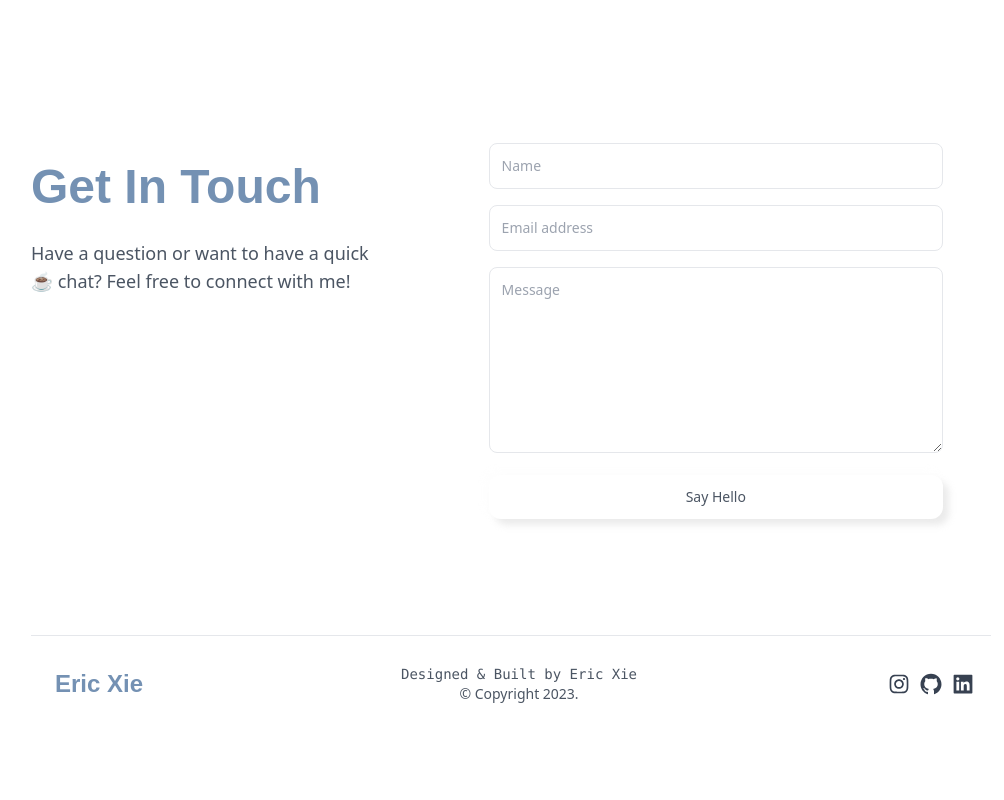
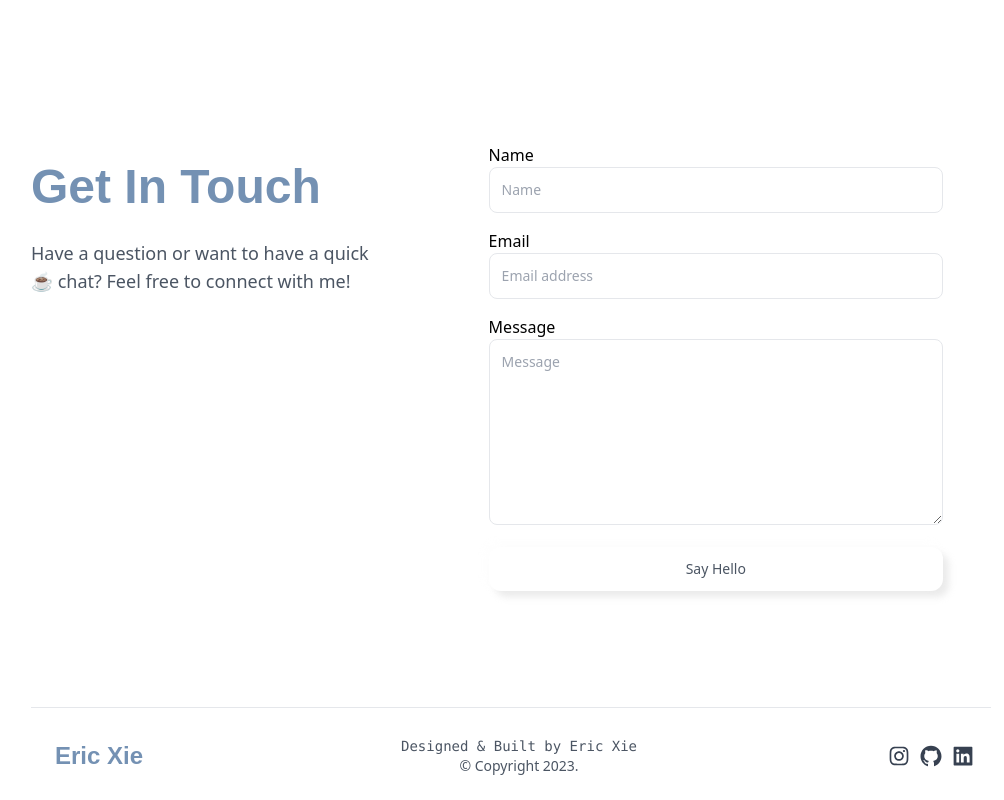
Before and after one commit to ericcxie/personal-website, a Next.js app: page / in a window 1280 px wide. Shown: the part 2579-3379 px from the top of the page, without its empty margins (129-1133 px from the left). Before the commit the page ends 3307 px from the top, so only its background shows below. Built offline with nearby package versions, Linux system fonts and the light colour scheme.

Commit message:
Error fix

```diff
--- a/components/sections/about.js
+++ b/components/sections/about.js
@@ -34,21 +34,21 @@ export default function About() {
 
               <div className="flex flex-row justify-start items-start gap-5 sm:gap-8 md:gap-14 lg:gap-24">
                 <ul className="flex flex-col">
-                  <li className="inline-flex items-center"><svg xmlns="http://www.w3.org/2000/svg" class="h-5 w-5" viewBox="0 0 20 20" fill="currentColor"> <path fill-rule="evenodd" d="M7.293 14.707a1 1 0 010-1.414L10.586 10 7.293 6.707a1 1 0 011.414-1.414l4 4a1 1 0 010 1.414l-4 4a1 1 0 01-1.414 0z" clip-rule="evenodd"/></svg>
+                  <li className="inline-flex items-center"><svg xmlns="http://www.w3.org/2000/svg" class="h-5 w-5" viewBox="0 0 20 20" fill="currentColor"> <path fillRule="evenodd" d="M7.293 14.707a1 1 0 010-1.414L10.586 10 7.293 6.707a1 1 0 011.414-1.414l4 4a1 1 0 010 1.414l-4 4a1 1 0 01-1.414 0z" clipRule="evenodd"/></svg>
                     Python</li>
-                  <li className="inline-flex items-center"><svg xmlns="http://www.w3.org/2000/svg" class="h-5 w-5" viewBox="0 0 20 20" fill="currentColor"> <path fill-rule="evenodd" d="M7.293 14.707a1 1 0 010-1.414L10.586 10 7.293 6.707a1 1 0 011.414-1.414l4 4a1 1 0 010 1.414l-4 4a1 1 0 01-1.414 0z" clip-rule="evenodd"/></svg>
+                  <li className="inline-flex items-center"><svg xmlns="http://www.w3.org/2000/svg" class="h-5 w-5" viewBox="0 0 20 20" fill="currentColor"> <path fillRule="evenodd" d="M7.293 14.707a1 1 0 010-1.414L10.586 10 7.293 6.707a1 1 0 011.414-1.414l4 4a1 1 0 010 1.414l-4 4a1 1 0 01-1.414 0z" clipRule="evenodd"/></svg>
                     C++</li>
                 </ul>
                 <ul className="flex flex-col">
-                  <li className="inline-flex items-center"><svg xmlns="http://www.w3.org/2000/svg" class="h-5 w-5" viewBox="0 0 20 20" fill="currentColor"> <path fill-rule="evenodd" d="M7.293 14.707a1 1 0 010-1.414L10.586 10 7.293 6.707a1 1 0 011.414-1.414l4 4a1 1 0 010 1.414l-4 4a1 1 0 01-1.414 0z" clip-rule="evenodd"/></svg>
+                  <li className="inline-flex items-center"><svg xmlns="http://www.w3.org/2000/svg" class="h-5 w-5" viewBox="0 0 20 20" fill="currentColor"> <path fillRule="evenodd" d="M7.293 14.707a1 1 0 010-1.414L10.586 10 7.293 6.707a1 1 0 011.414-1.414l4 4a1 1 0 010 1.414l-4 4a1 1 0 01-1.414 0z" clipRule="evenodd"/></svg>
                     React.js</li>
-                  <li className="inline-flex items-center"><svg xmlns="http://www.w3.org/2000/svg" class="h-5 w-5" viewBox="0 0 20 20" fill="currentColor"> <path fill-rule="evenodd" d="M7.293 14.707a1 1 0 010-1.414L10.586 10 7.293 6.707a1 1 0 011.414-1.414l4 4a1 1 0 010 1.414l-4 4a1 1 0 01-1.414 0z" clip-rule="evenodd"/></svg>
+                  <li className="inline-flex items-center"><svg xmlns="http://www.w3.org/2000/svg" class="h-5 w-5" viewBox="0 0 20 20" fill="currentColor"> <path fillRule="evenodd" d="M7.293 14.707a1 1 0 010-1.414L10.586 10 7.293 6.707a1 1 0 011.414-1.414l4 4a1 1 0 010 1.414l-4 4a1 1 0 01-1.414 0z" clipRule="evenodd"/></svg>
                     Next.js</li>
                 </ul>
                 <ul className="flex flex-col">
-                  <li className="inline-flex items-center"><svg xmlns="http://www.w3.org/2000/svg" class="h-5 w-5" viewBox="0 0 20 20" fill="currentColor"> <path fill-rule="evenodd" d="M7.293 14.707a1 1 0 010-1.414L10.586 10 7.293 6.707a1 1 0 011.414-1.414l4 4a1 1 0 010 1.414l-4 4a1 1 0 01-1.414 0z" clip-rule="evenodd"/></svg>
+                  <li className="inline-flex items-center"><svg xmlns="http://www.w3.org/2000/svg" class="h-5 w-5" viewBox="0 0 20 20" fill="currentColor"> <path fillRule="evenodd" d="M7.293 14.707a1 1 0 010-1.414L10.586 10 7.293 6.707a1 1 0 011.414-1.414l4 4a1 1 0 010 1.414l-4 4a1 1 0 01-1.414 0z" clipRule="evenodd"/></svg>
                     Tailwind CSS</li>
-                  <li className="inline-flex items-center"><svg xmlns="http://www.w3.org/2000/svg" class="h-5 w-5" viewBox="0 0 20 20" fill="currentColor"> <path fill-rule="evenodd" d="M7.293 14.707a1 1 0 010-1.414L10.586 10 7.293 6.707a1 1 0 011.414-1.414l4 4a1 1 0 010 1.414l-4 4a1 1 0 01-1.414 0z" clip-rule="evenodd"/></svg>
+                  <li className="inline-flex items-center"><svg xmlns="http://www.w3.org/2000/svg" class="h-5 w-5" viewBox="0 0 20 20" fill="currentColor"> <path fillRule="evenodd" d="M7.293 14.707a1 1 0 010-1.414L10.586 10 7.293 6.707a1 1 0 011.414-1.414l4 4a1 1 0 010 1.414l-4 4a1 1 0 01-1.414 0z" clipRule="evenodd"/></svg>
                     Figma</li>
                 </ul>
               </div>
--- a/components/sections/contact.js
+++ b/components/sections/contact.js
@@ -69,7 +69,7 @@ export default function Contact() {
         return (
             <form name="contact" onSubmit={formik.handleSubmit} data-netlify="true" className="space-y-4">
                     <div>
-                        <label className="sr-only" for="name">Name</label>
+                        <label>Name</label>
                         <input
                         className="w-full dark:text-white rounded-lg border dark:bg-darkmode dark:border-gray-500 border-gray-200 p-3 text-sm focus:outline-none"
                         placeholder="Name"
@@ -88,7 +88,7 @@ export default function Contact() {
                         )}
                     </div>
                     <div>
-                        <label className="sr-only" for="email">Email</label>
+                        <label>Email</label>
                         <input
                         className="w-full dark:text-white rounded-lg border dark:bg-darkmode dark:border-gray-500 border-gray-200 p-3 text-sm focus:outline-none"
                         placeholder="Email address"
@@ -108,7 +108,7 @@ export default function Contact() {
                     </div>
 
                     <div>
-                        <label className="sr-only" for="message">Message</label>
+                        <label>Message</label>
                         <textarea
                         className="w-full dark:text-white rounded-lg border dark:bg-darkmode dark:border-gray-500 border-gray-200 p-3 text-sm focus:outline-none"
                         placeholder="Message"
--- a/components/sections/experiences.js
+++ b/components/sections/experiences.js
@@ -58,7 +58,7 @@ export default function Experiences() {
                     <div className="hidden dark:inline absolute -inset-0.5 bg-gradient-to-r from-blue-500 to-purple-600 rounded-lg blur opacity-60 group-hover:opacity-100 transition duration-1000 group-hover:duration-200"></div>
                     <Link href="/resume.pdf">
                             <button className="py-2 relative rounded-lg px-4 inline-flex items-center bg-[##e0e0e0] shadow-light-button text-light-font font-poppins text-sm dark:hover:bg-none dark:shadow-none active:shadow-inner transition-shadow ease-in-out duration-100 dark:bg-darkmode dark:text-gray-200">
-                            Receive CV <svg className="ml-2 w-3 h-3" fill="currentColor" viewBox="0 0 20 20" xmlns="http://www.w3.org/2000/svg"><path fill-rule="evenodd" d="M12.293 5.293a1 1 0 011.414 0l4 4a1 1 0 010 1.414l-4 4a1 1 0 01-1.414-1.414L14.586 11H3a1 1 0 110-2h11.586l-2.293-2.293a1 1 0 010-1.414z" clip-rule="evenodd"></path></svg></button>
+                            Receive CV <svg className="ml-2 w-3 h-3" fill="currentColor" viewBox="0 0 20 20" xmlns="http://www.w3.org/2000/svg"><path fillRule="evenodd" d="M12.293 5.293a1 1 0 011.414 0l4 4a1 1 0 010 1.414l-4 4a1 1 0 01-1.414-1.414L14.586 11H3a1 1 0 110-2h11.586l-2.293-2.293a1 1 0 010-1.414z" clipRule="evenodd"></path></svg></button>
                     </Link>
                 </div>
 
--- a/package.json
+++ b/package.json
@@ -23,7 +23,8 @@
     "react-icons": "^4.7.1",
     "react-scroll": "^1.8.9",
     "react-spinners": "^0.13.7",
-    "react-type-animation": "^2.1.2"
+    "react-type-animation": "^2.1.2",
+    "scheduler": "^0.23.0"
   },
   "devDependencies": {
     "@fullhuman/postcss-purgecss": "^5.0.0",
```
Also changed, not shown: 1 other file (tests, documents, lock files or other folders).
